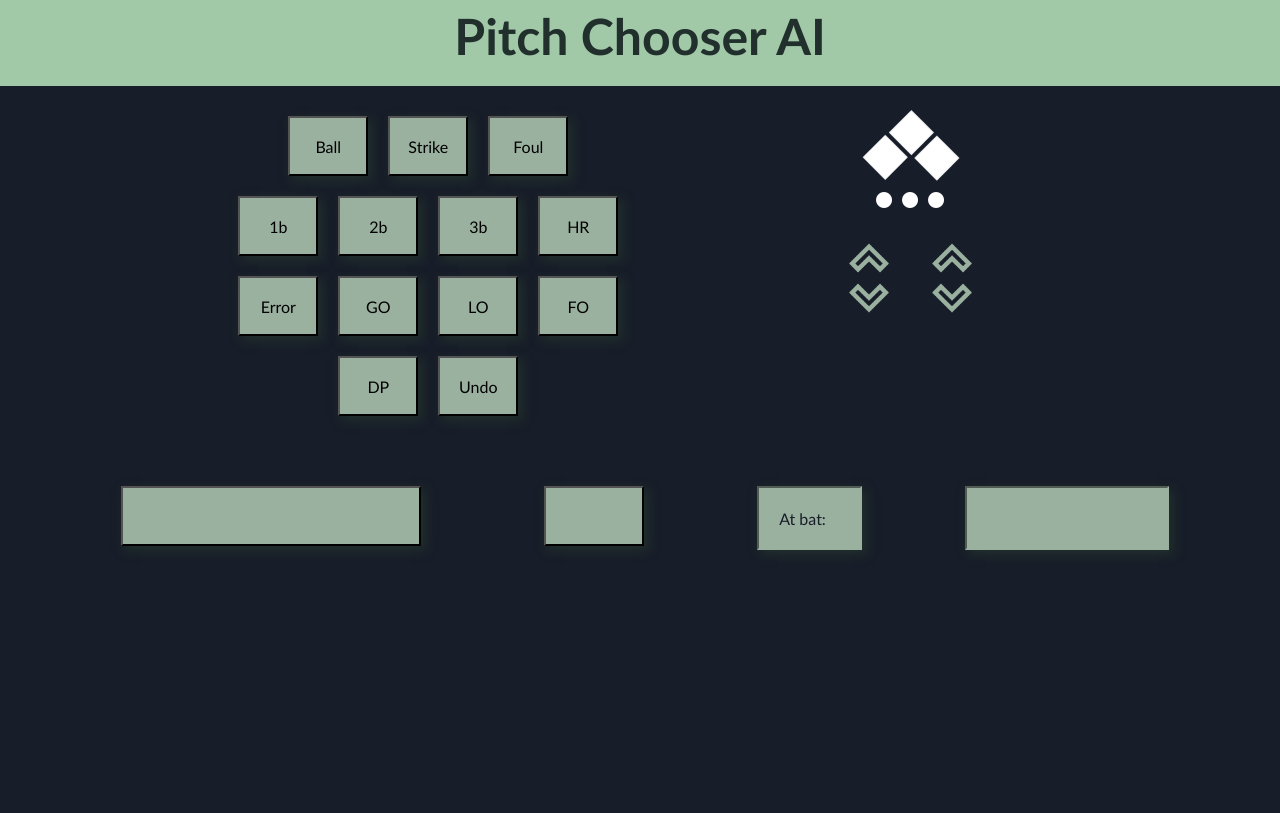
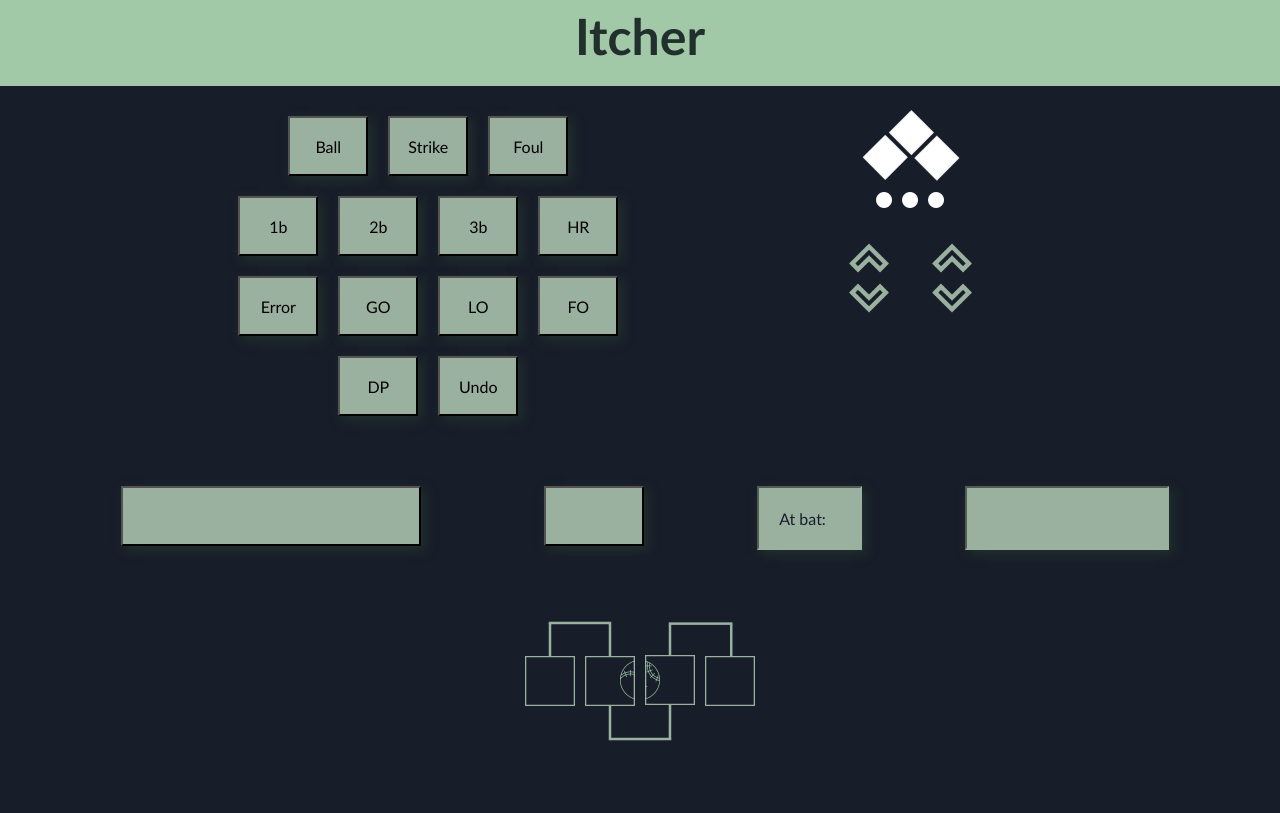
Before and after one commit to mveillon/Itcher, a website: page index.html in a window 1280 px wide. Drawn offline with Linux system fonts and the light colour scheme; no server answers.

Commit message:
logo and renaming

```diff
--- a/index.html
+++ b/index.html
@@ -2,7 +2,7 @@
 <html lang="en">
     <head>
         <meta charset="utf-8" />
-        <title>ML Pitch Chooser</title>
+        <title>Itcher</title>
 
         <link rel="stylesheet" type="text/css" href="./src/ui/styles/button.css">
         <link rel="stylesheet" type="text/css" href="./src/ui/styles/input.css">
@@ -15,7 +15,7 @@
 
     <body onload="Main.init()">
         <div class="header-div">
-            <h1>Pitch Chooser AI</h1>
+            <h1>Itcher</h1>
         </div>
 
         <div class="parent">
@@ -102,6 +102,10 @@
                     <p class="next-pitch-text" id="next-pitch-text"></p>
                 </div>
             </div>
+
+            <div class="logo">
+                <img src="./assets/favicon.ico" alt="icon" width="250" height="250">
+            </div>
         </div>
     </body>
 </html>
--- a/src/ui/styles/main.css
+++ b/src/ui/styles/main.css
@@ -39,3 +39,7 @@ body {
     justify-content: space-between;
     align-items: flex-start;
 }
+
+.logo {
+    text-align: center;
+}
```
